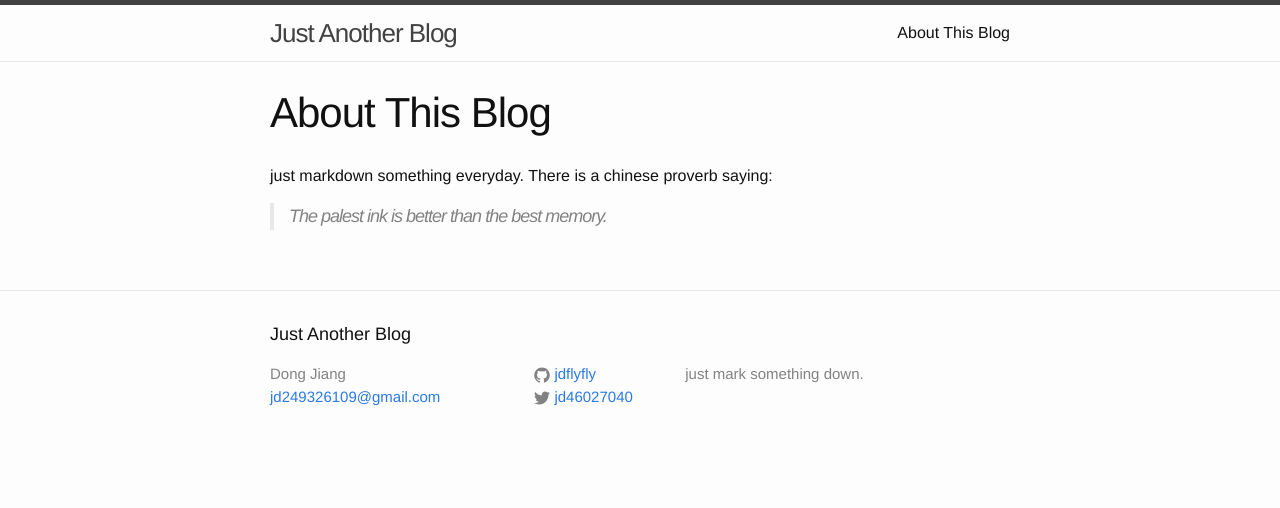
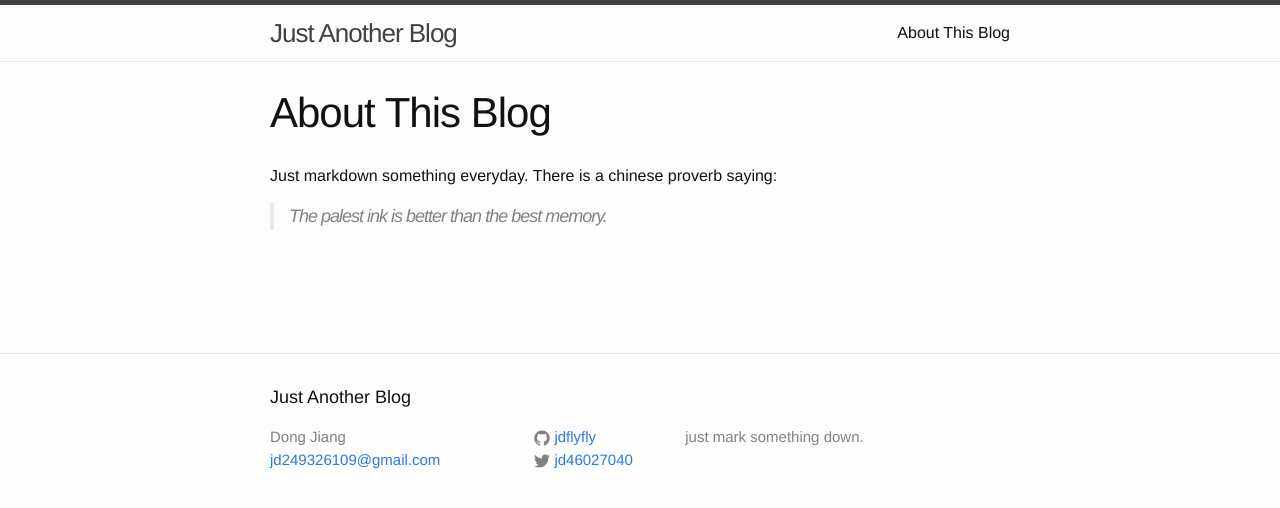
Before and after one commit to jdflyfly/jdflyfly.github.io, a Jekyll site: the page built from about.md, in a window 1280 px wide. Shown: the top 508 px of the page. Built offline with Jekyll 4.4.1, drawn with Linux system fonts in a browser that asks for light colours; comment, search, counter and statistics services are not loaded.

Commit message:
add comment for about

```diff
--- /dev/null
+++ b/_includes/comment.html
@@ -0,0 +1,16 @@
+<!-- 多说评论框 start -->
+	<div class="ds-thread" data-thread-key="{{ page.id }}" data-title="{{page.title}}" data-url="{{site.url}}{{page.url}}"></div>
+<!-- 多说评论框 end -->
+<!-- 多说公共JS代码 start (一个网页只需插入一次) -->
+<script type="text/javascript">
+var duoshuoQuery = {short_name:"jdflyfly"};
+	(function() {
+		var ds = document.createElement('script');
+		ds.type = 'text/javascript';ds.async = true;
+		ds.src = (document.location.protocol == 'https:' ? 'https:' : 'http:') + '//static.duoshuo.com/embed.js';
+		ds.charset = 'UTF-8';
+		(document.getElementsByTagName('head')[0]
+		 || document.getElementsByTagName('body')[0]).appendChild(ds);
+	})();
+	</script>
+<!-- 多说公共JS代码 end -->
--- a/about.md
+++ b/about.md
@@ -3,6 +3,11 @@
 title: About This Blog
 permalink: /about/
 ---
-just markdown something everyday. There is a chinese proverb saying:
+Just markdown something everyday. There is a chinese proverb saying:
 
 >The palest ink is better than the best memory.
+
+<br/><br/>
+<div>
+{% include comment.html %}
+</div>
```
Also changed, not shown: _layouts/post.html (+1 -16 lines).
